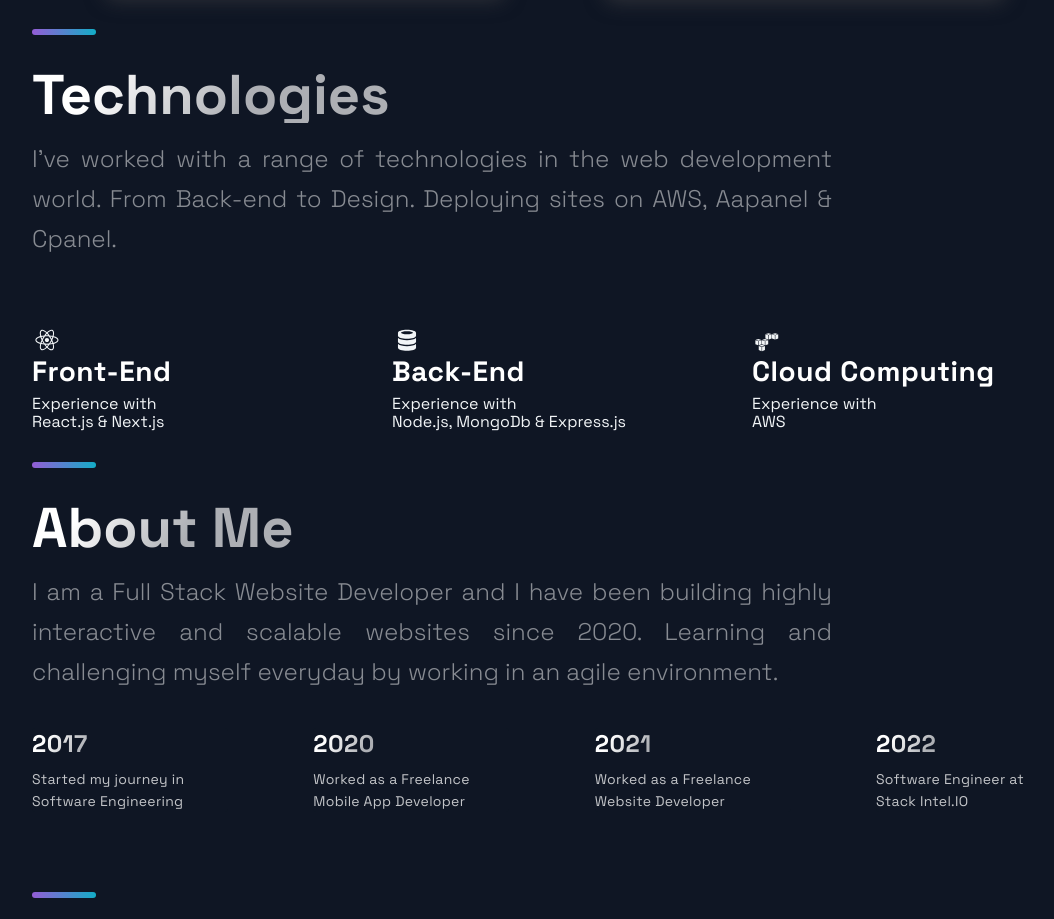
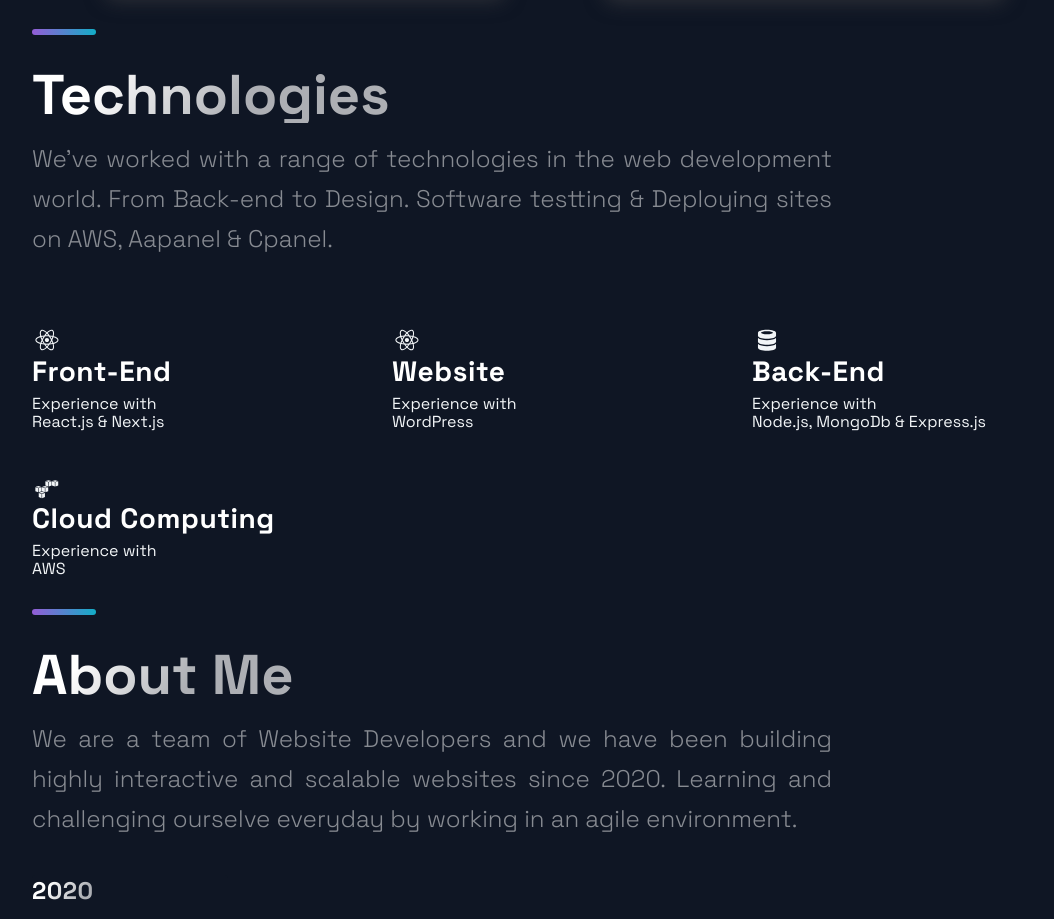
Before and after one commit to Muneebtech/Team-Portfolio, a Next.js app: page / in a window 1280 px wide. Shown: the part 1840-2759 px from the top of the page, without its empty margins (88-1142 px from the left). Built offline with nearby package versions, Linux system fonts and the light colour scheme.

Commit message:
first commit

```diff
--- a/src/components/Acomplishments/Acomplishments.js
+++ b/src/components/Acomplishments/Acomplishments.js
@@ -6,14 +6,14 @@ import { FontAwesomeIcon } from '@fortawesome/react-fontawesome';
 import { faStar } from '@fortawesome/free-solid-svg-icons';
 
 const data = [
-  {  text: 'Gold Medalist in Football'},
   {  text: 'React Js Course Certificate' },
-  {  text: 'Full Stack Web Development Certificate' }
+  {  text: 'Full Stack Web Development Certificate' },
+  {  text: 'WordPress Udemy Certificate' }
 ];
 
 const Acomplishments = () => (
   <Section>
-    <SectionTitle>Personal Achievements</SectionTitle>
+    <SectionTitle>Achievements</SectionTitle>
     <Boxes>
       {data.map((card, index) => (
         <Box key={index}>
--- a/src/components/Footer/Footer.js
+++ b/src/components/Footer/Footer.js
@@ -11,11 +11,15 @@ const Footer = () => {
       <LinkColumn>
         <LinkTitle>Call</LinkTitle>
         <LinkItem href="tel:+92-311-1410909">+92-311-1410909</LinkItem>
+        <LinkItem href="tel:+92-322-7547116">+92-322-7547116</LinkItem>
       </LinkColumn>
       <LinkColumn>
         <LinkTitle>Email</LinkTitle>
         <LinkItem href="mailto:ranamuneebtahir@gmail.com">
           ranamuneebtahir@gmail.com
+        </LinkItem>
+        <LinkItem href="mailto:khubaib@gmail.com">
+          khubaib@gmail.com
         </LinkItem>
       </LinkColumn>
     </LinkList>
@@ -24,13 +28,13 @@ const Footer = () => {
         <Slogan>Innovating one project at a time</Slogan>
       </CompanyContainer>
       <SocialContainer>
-      <SocialIcons href="https://github.com/Muneebtech" target='_blank'>
+      <SocialIcons href="https://github.com" target='_blank'>
         <AiFillGithub size="3rem"></AiFillGithub>
       </SocialIcons>
-      <SocialIcons href="https://instagram.com/ranamuneebtahir" target='_blank'>
+      <SocialIcons href="https://instagram.com" target='_blank'>
         <AiFillInstagram size="3rem"></AiFillInstagram>
       </SocialIcons>
-      <SocialIcons href="https://www.linkedin.com/in/ranamuneebtahir" target='_blank'>
+      <SocialIcons href="https://www.linkedin.com" target='_blank'>
         <AiFillLinkedin size="3rem"></AiFillLinkedin>
       </SocialIcons>
       </SocialContainer>
--- a/src/components/Header/Header.js
+++ b/src/components/Header/Header.js
@@ -40,25 +40,25 @@ const Header = () => (
           <NavLink>About</NavLink>
         </Link>
       </li>
-      <li>
+      {/* <li>
         <Link href="/hiring/hireMe">
           <NavLink>HireMe</NavLink>
         </Link>
-      </li>
-      {/* <li>
+      </li> */}
+      <li>
         <Link href="/hiring/team">
           <NavLink>Team</NavLink>
         </Link>
-      </li> */}
+      </li>
     </Div2>
     <Div3>
-      <SocialIcons href="https://github.com/Muneebtech" target='_blank'>
+      <SocialIcons href="https://github.com" target='_blank'>
         <AiFillGithub size="3rem"></AiFillGithub>
       </SocialIcons>
-      <SocialIcons href="https://instagram.com/ranamuneebtahir" target='_blank'>
+      <SocialIcons href="https://instagram.com" target='_blank'>
         <AiFillInstagram size="3rem"></AiFillInstagram>
       </SocialIcons>
-      <SocialIcons href="https://www.linkedin.com/in/ranamuneebtahir" target='_blank'>
+      <SocialIcons href="https://www.linkedin.com/" target='_blank'>
         <AiFillLinkedin size="3rem"></AiFillLinkedin>
       </SocialIcons>
     </Div3>
--- a/src/components/Hero/Hero.js
+++ b/src/components/Hero/Hero.js
@@ -13,9 +13,9 @@ const Hero = (props) => (
     <LeftSection>
       <SectionTitle main center>
         Welcome to <br />
-        My Tech Environment
+        Our Tech Environment
       </SectionTitle>
-      <SectionText>I am a Full Stack Developer, Helping people build their dream websites. From frontend designing to backend Api's, providing you an fast performing and scalable websites. </SectionText>
+      <SectionText>We are a team of Website Developers, Helping people build their dream websites. From frontend designing to backend Api's, providing you an fast performing and scalable websites. </SectionText>
       <Button onClick={()=> window.location = "https://bootcamp.learn.utoronto.ca/blog/what-is-a-full-stack-developer/"}>Learn More</Button>
     </LeftSection>
   </Section>
--- a/src/components/Technologies/Technologies.js
+++ b/src/components/Technologies/Technologies.js
@@ -18,8 +18,8 @@ const Technologies = () => (
   <Section id="tech">
     <SectionTitle>Technologies</SectionTitle>
     <SectionText>
-      I've worked with a range of technologies in the web development world.
-      From Back-end to Design. Deploying sites on AWS, Aapanel & Cpanel.
+      We've worked with a range of technologies in the web development world.
+      From Back-end to Design. Software testting & Deploying sites on AWS, Aapanel & Cpanel.
     </SectionText>
     <List>
       <ListItem>
@@ -29,6 +29,15 @@ const Technologies = () => (
           <ListParagraph />
           Experience with <br />
           React.js & Next.js
+        </ListContainer>
+      </ListItem>
+      <ListItem>
+        <DiReact size="3rem" />
+        <ListContainer>
+          <ListTitle>Website</ListTitle>
+          <ListParagraph />
+          Experience with <br />
+          WordPress
         </ListContainer>
       </ListItem>
       <ListItem>
--- a/src/components/TimeLine/TimeLine.js
+++ b/src/components/TimeLine/TimeLine.js
@@ -65,9 +65,9 @@ const Timeline = () => {
     <Section id="about">
       <SectionTitle>About Me</SectionTitle>
       <SectionText>
-        I am a Full Stack Website Developer and I have been building highly
+        We are a team of Website Developers and we have been building highly
         interactive and scalable websites since 2020. Learning and challenging
-        myself everyday by working in an agile environment.
+        ourselve everyday by working in an agile environment.
       </SectionText>
       <CarouselContainer ref={carouselRef} onScroll={handleScroll}>
         <>
--- a/src/constants/constants.js
+++ b/src/constants/constants.js
@@ -42,10 +42,7 @@ export const projects = [
 ];
 
 export const TimeLineData = [
-  { year: 2017, text: "Started my journey in Software Engineering" },
-  { year: 2020, text: "Worked as a Freelance Mobile App Developer" },
-  { year: 2021, text: "Worked as a Freelance Website Developer" },
-  { year: 2022, text: "Software Engineer at Stack Intel.IO" },
+  { year: 2020, text: "Working as a Freelance Website Developers" },
 ];
 
 export const team = [
```
Also changed, not shown: src/pages/hiring/team/index.js (+4 -3 lines).
